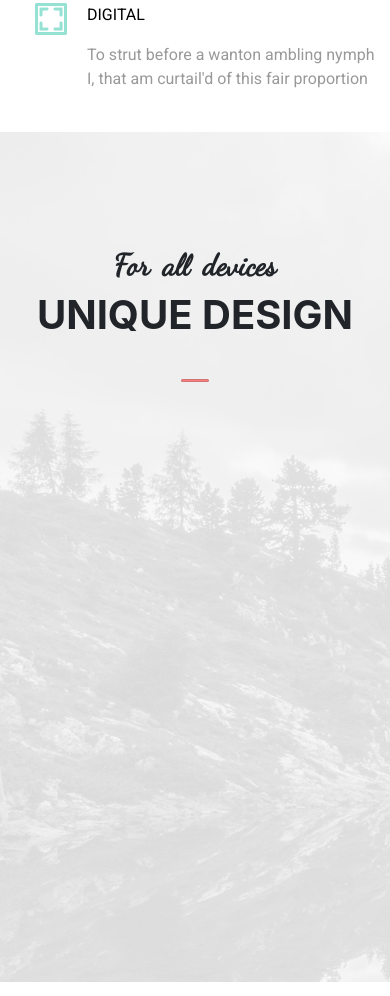
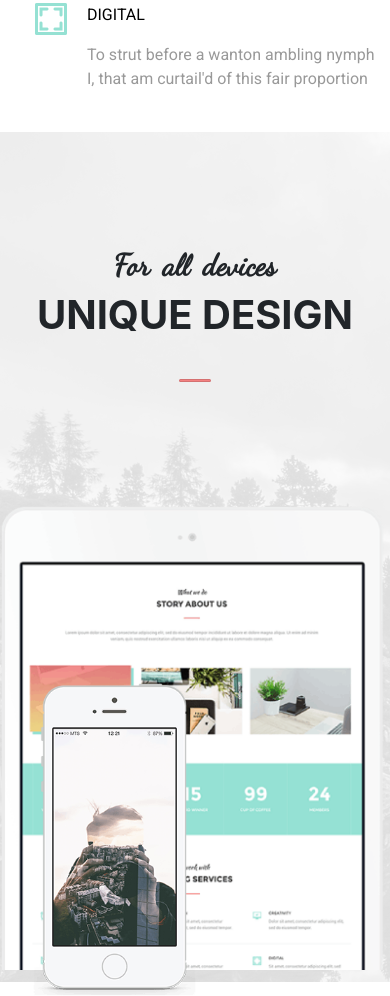
Before and after one commit to matszc/bootstrap-page, a plain HTML site: page index.html in a window 390 px wide. Shown: the part 3917-4913 px from the top of the page. Drawn offline with Linux system fonts and the light colour scheme.

```diff
--- a/css/style.css
+++ b/css/style.css
@@ -216,9 +216,34 @@
 }
 /*for-all-divices*/
 .for-all-divices{
-    background: url("../img/bg.png");
-    min-height: 850px;
+    background: url("../img/bg.png") no-repeat;
+    height: 850px;
+    box-sizing: border-box;
     padding-top:40px;
+    text-align: center;
+    position: relative;
+}
+.for-all-divices img{
+    max-width: 100%;
+}
+.ipad{
+    margin-top:83px;
+}
+.iphone{
+    position: absolute;
+    right: 700px;
+    bottom: -80px;
+
+}
+
+/*extra large*/
+
+@media (max-width: 1200px) {
+
+    .iphone{
+        transform: scale(0.9);
+        right:240px;
+    }
 }
 
 /*large*/
@@ -235,6 +260,10 @@
     }
     .img{
         margin:auto 15px;
+    }
+    .iphone{
+        transform: scale(0.8);
+        right:160px;
     }
 
 }
@@ -269,6 +298,10 @@
         height: auto;
         border-bottom: 1px solid white;
     }
+    .iphone{
+        transform: scale(0.7);
+        right:160px;
+    }
 
 }
 /*small*/
--- a/index.html
+++ b/index.html
@@ -205,17 +205,11 @@
     </div>
 </section>
 <section class="for-all-divices">
-    <div class="container text-center">
         <h4>For all devices</h4>
         <h3>unique design</h3>
         <span class="card red-banner"></span>
-
-        <div class="tablet">
-
-        </div>
-
-    </div>
-
+            <img class="ipad" src="img/ipad.png" alt=""/>
+            <img class="iphone" src="img/iphone.png" alt=""/>
 </section>
 
 <script type="text/javascript" src="js/jquery-3.3.1.min.js"></script>
```
